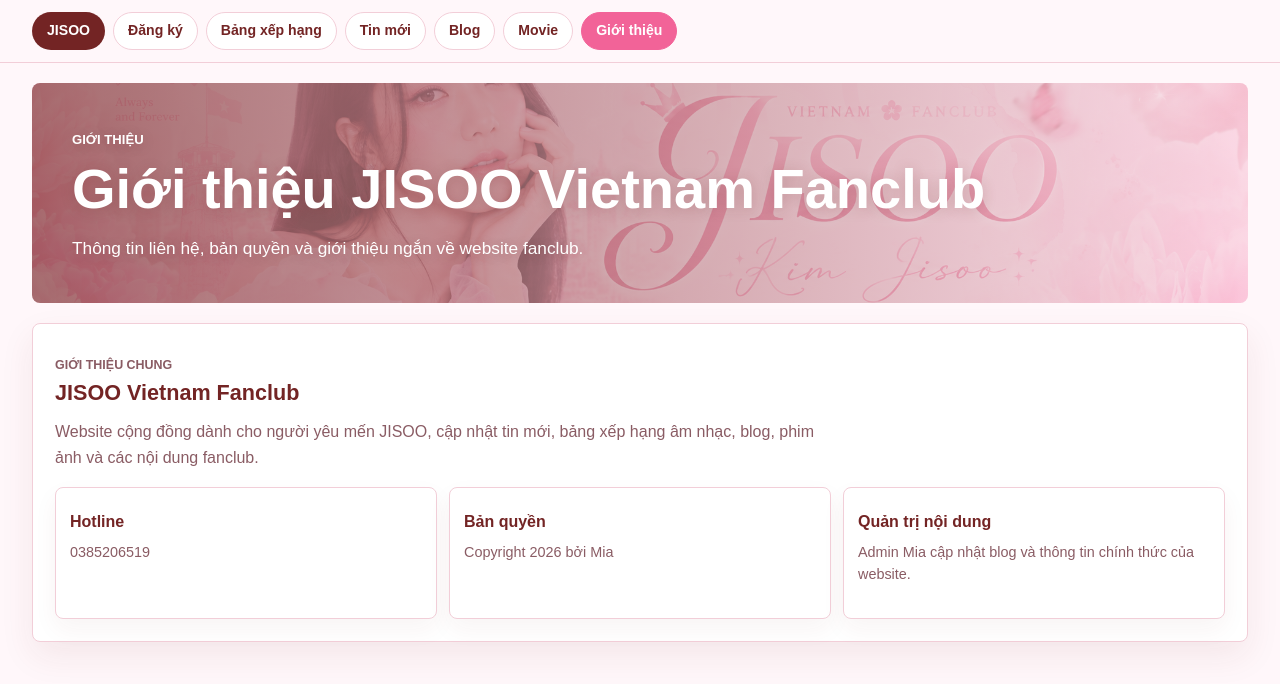
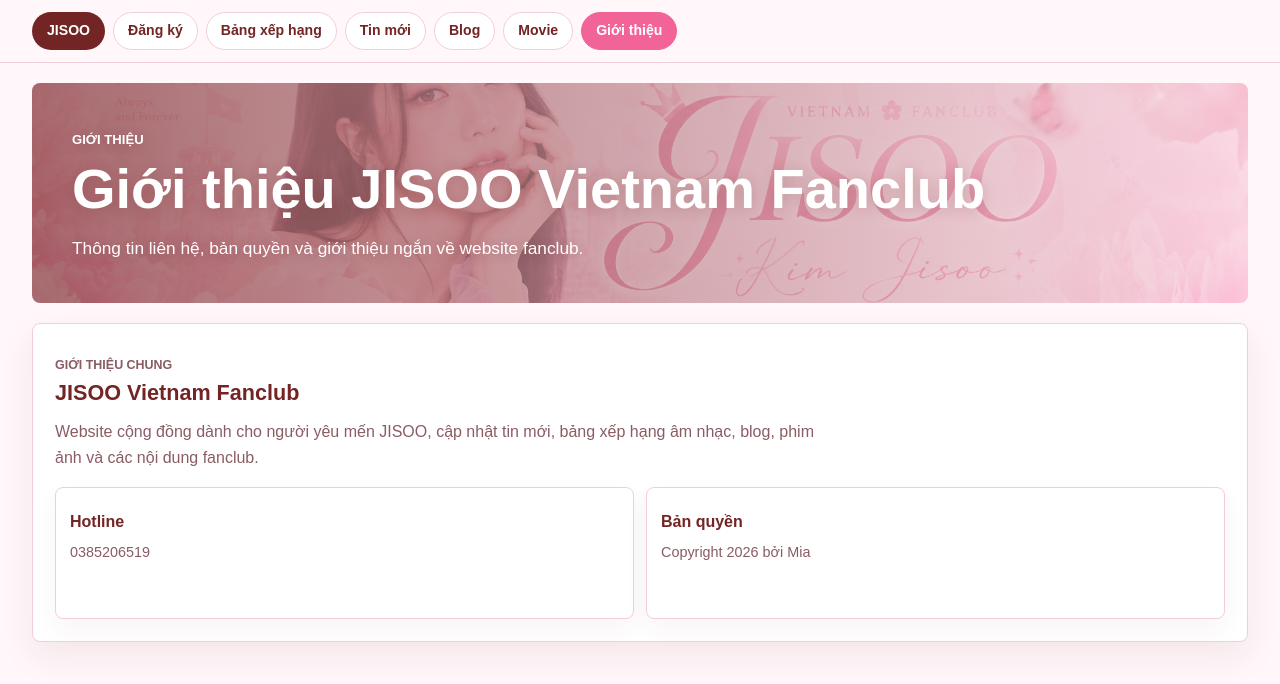
Before and after one commit to luongminhphuong710-dotcom/fanclubjisoo, a Next.js app: page /about in a window 1280 px wide. Shown: the top 684 px of the page. Built offline with nearby package versions, Linux system fonts and the light colour scheme.

Commit message:
Simplify about contact info

```diff
--- a/src/app/globals.css
+++ b/src/app/globals.css
@@ -480,6 +480,10 @@ h1 {
   margin-top: 16px;
 }
 
+.compactInfoGrid {
+  grid-template-columns: repeat(2, minmax(0, 1fr));
+}
+
 .movieCard,
 .aboutGrid div {
   border: 1px solid var(--line);
--- a/src/components/AboutSection.tsx
+++ b/src/components/AboutSection.tsx
@@ -18,10 +18,6 @@ export function AboutSection() {
           <strong>Bản quyền</strong>
           <p>Copyright 2026 bởi Mia</p>
         </div>
-        <div>
-          <strong>Quản trị nội dung</strong>
-          <p>Admin Mia cập nhật blog và thông tin chính thức của website.</p>
-        </div>
       </div>
     </section>
   );
```
